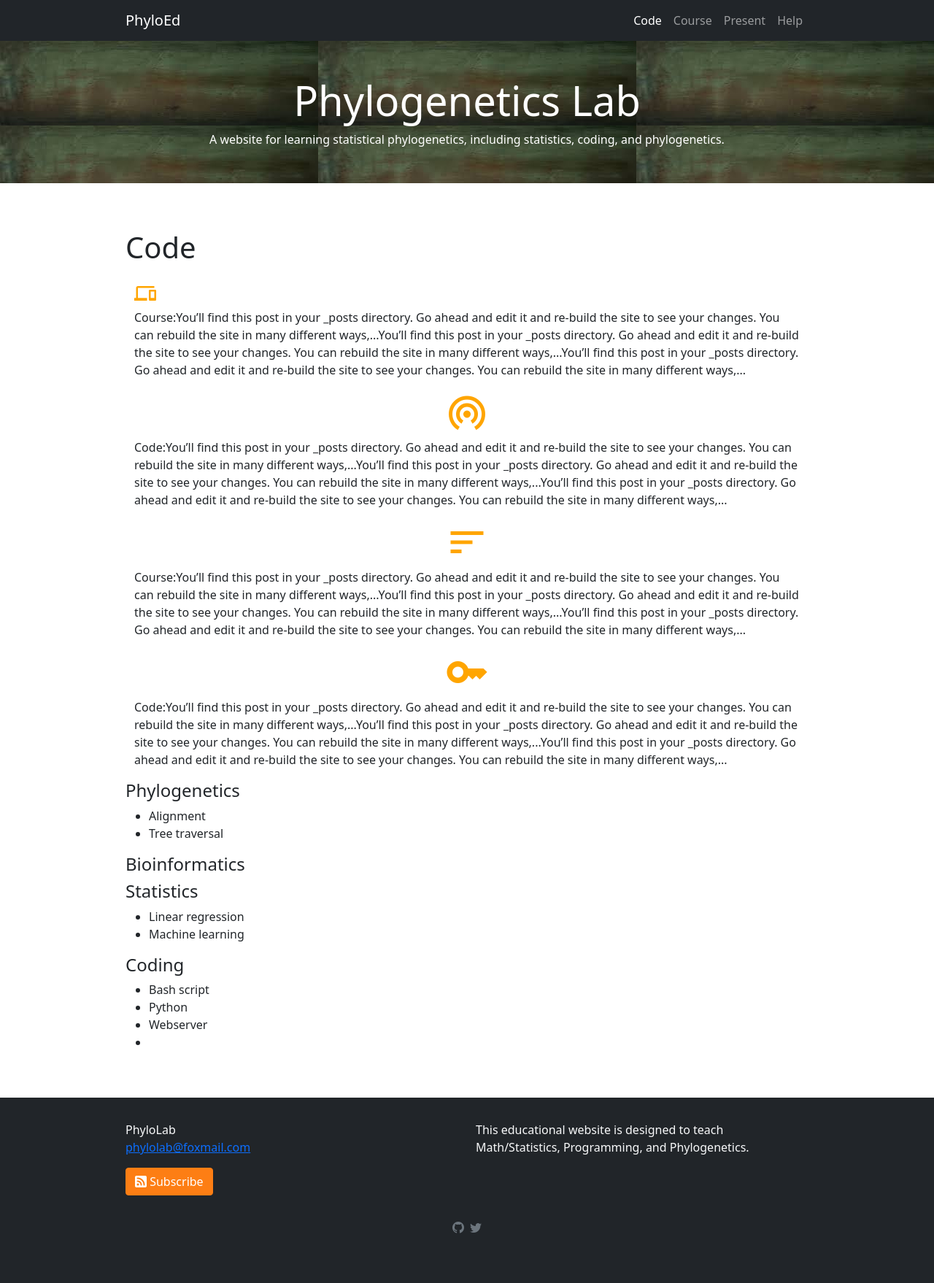
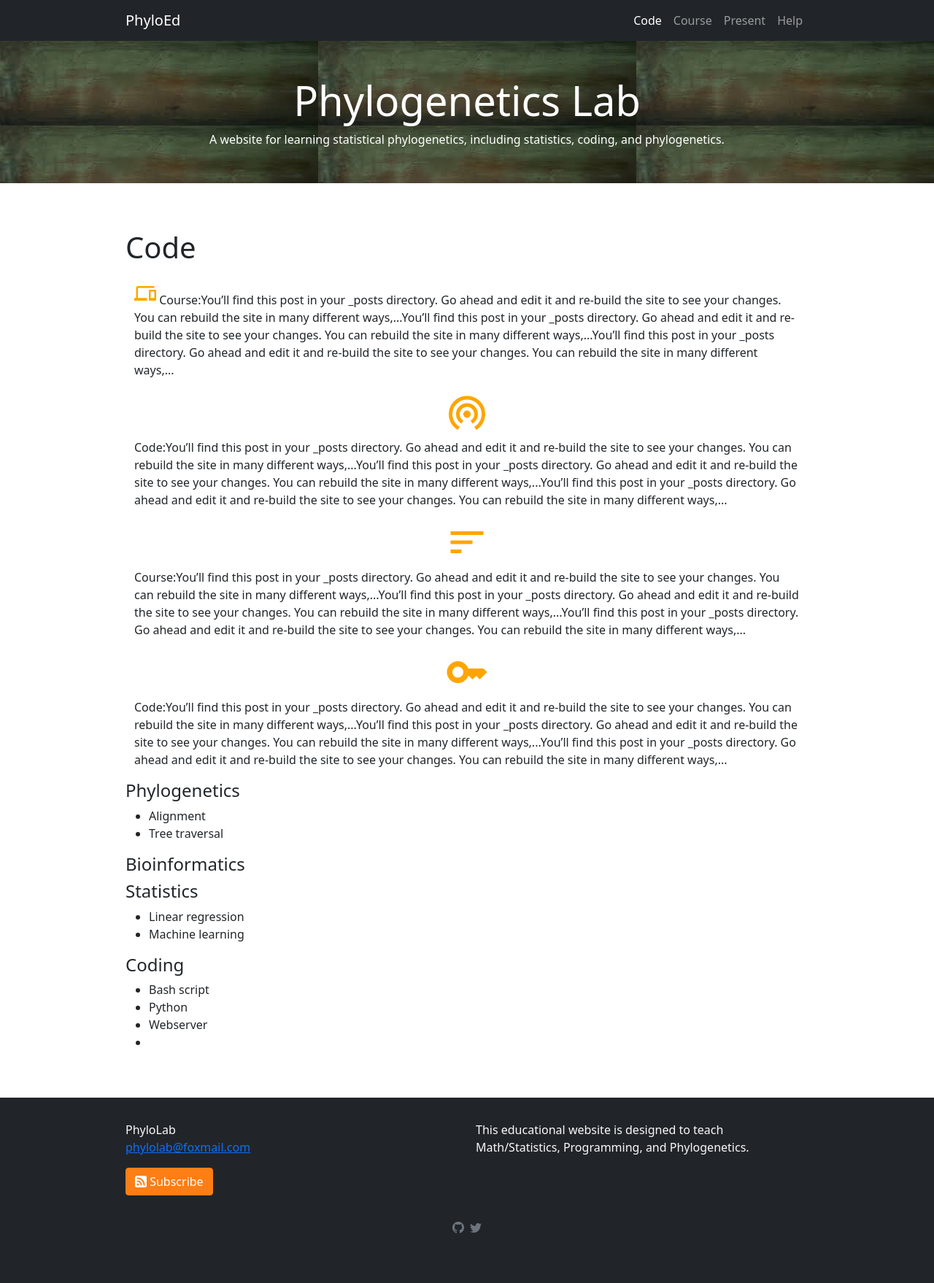
Before and after one commit to lliu1871/PhyEd, a Jekyll site: the page built from code.markdown, in a window 1280 px wide. Shown: the whole page at 73% size. Built offline with Jekyll 4.4.1, drawn with Linux system fonts in a browser that asks for light colours; comment, search, counter and statistics services are not loaded.

Commit message:
Update code.markdown

```diff
--- a/code.markdown
+++ b/code.markdown
@@ -5,7 +5,7 @@
 ---
 
 <div class="container-fluid">
-   <i class="material-icons" style="font-size:30px;color:orange;">devices</i> <p>Course:You’ll find this post in your _posts directory. Go ahead and edit it and re-build the site to see your changes. You can rebuild the site in many different ways,...You’ll find this post in your _posts directory. Go ahead and edit it and re-build the site to see your changes. You can rebuild the site in many different ways,...You’ll find this post in your _posts directory. Go ahead and edit it and re-build the site to see your changes. You can rebuild the site in many different ways,...</p>
+   <p><i class="material-icons" style="font-size:30px;color:orange;">devices</i> Course:You’ll find this post in your _posts directory. Go ahead and edit it and re-build the site to see your changes. You can rebuild the site in many different ways,...You’ll find this post in your _posts directory. Go ahead and edit it and re-build the site to see your changes. You can rebuild the site in many different ways,...You’ll find this post in your _posts directory. Go ahead and edit it and re-build the site to see your changes. You can rebuild the site in many different ways,...</p>
 </div>
 
 <div class="container-fluid">
```
